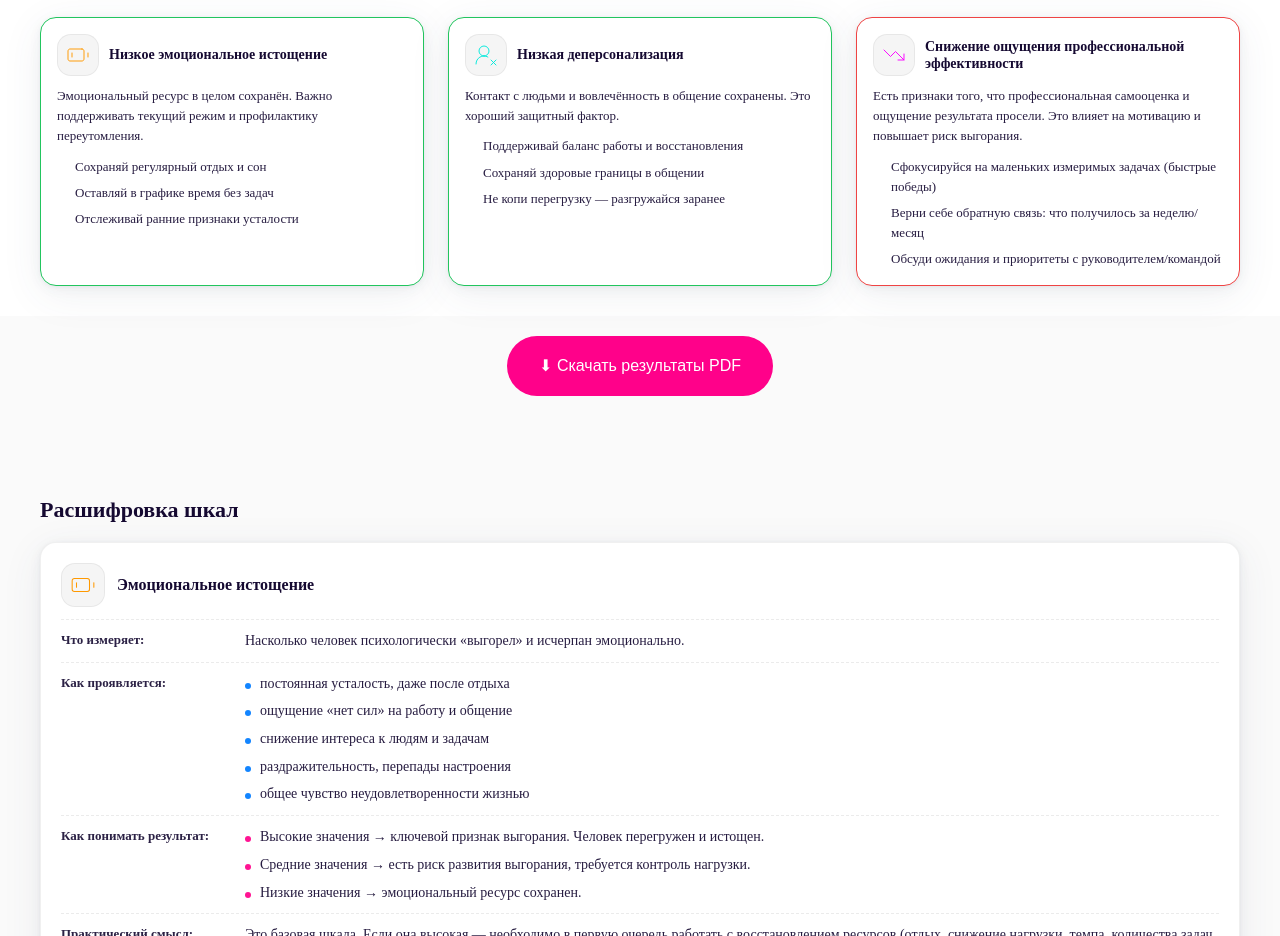
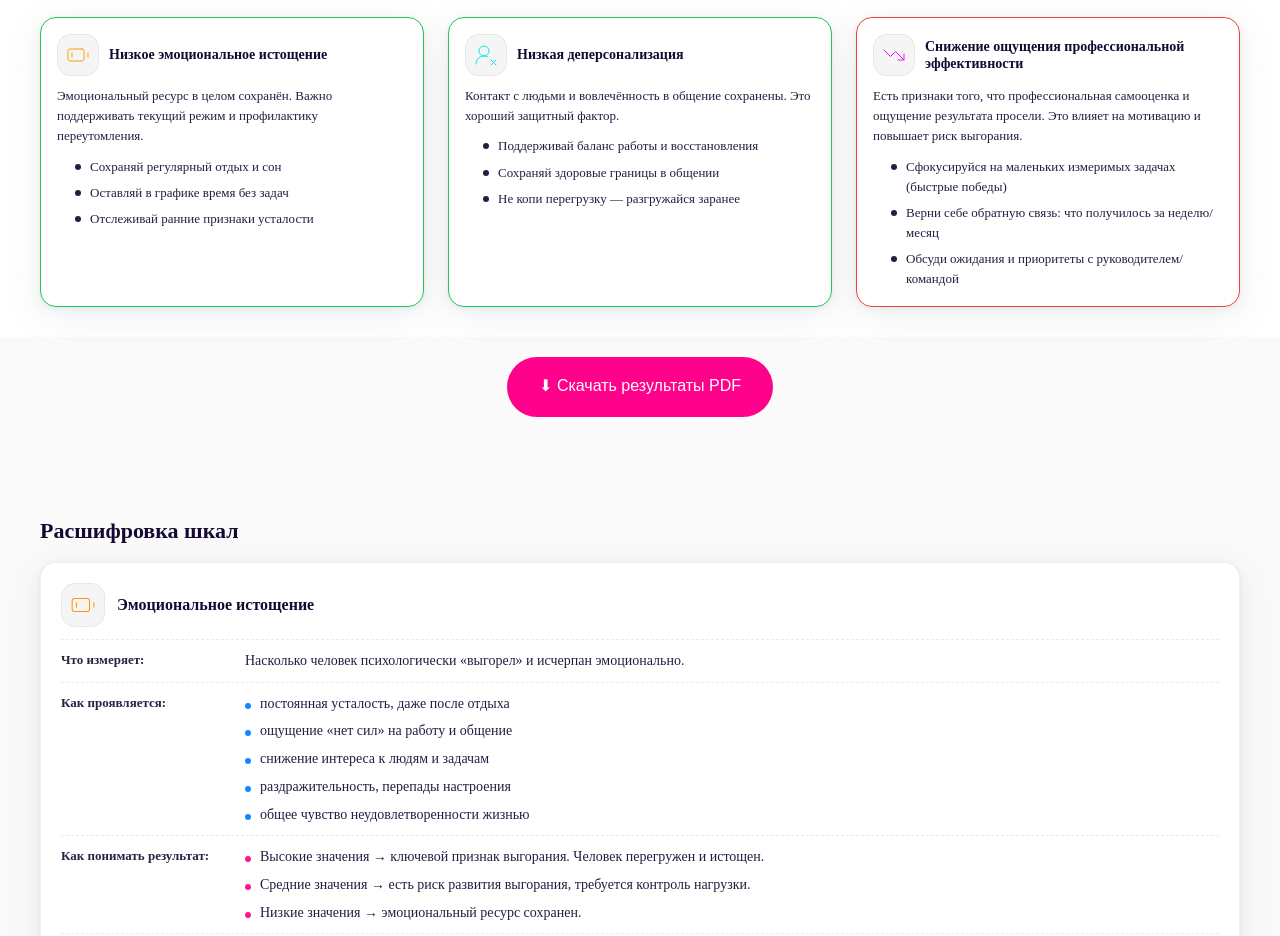
Before and after one commit to viktorygis/mbi-test, a React (Vite) app: page /#/mbi-result/1 in a window 1280 px wide. Shown: the part 1102-2038 px from the top of the page. Built offline with nearby package versions, Linux system fonts and the light colour scheme; no server answers.

Commit message:
feat: добавить список рекомендаций с маркерами в секцию рекомендаций

```diff
--- a/src/styles/components/sections/result-sections/_result-mbi-recommendations.scss
+++ b/src/styles/components/sections/result-sections/_result-mbi-recommendations.scss
@@ -104,6 +104,7 @@
     margin-bottom: 10px;
   }
 
+  //mbi-recommendations__list
   &__list {
     margin: 0;
     padding-left: 18px;
@@ -112,5 +113,22 @@
     font-size: 13px;
     line-height: 155%;
     opacity: 0.92;
+
+    & li {
+      position: relative;
+      padding-left: 15px;
+
+      &::before {
+        position: absolute;
+        content: "";
+        left: 0;
+        top: 7px;
+        width: 6px;
+        height: 6px;
+        border-radius: 50%;
+        background-color: $color-text-dark;
+
+      }
+    }
   }
 }
```
